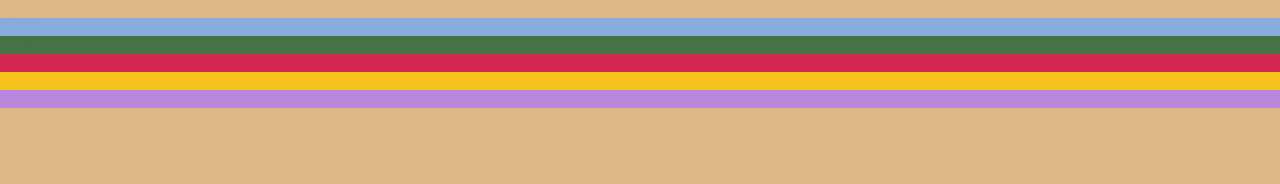
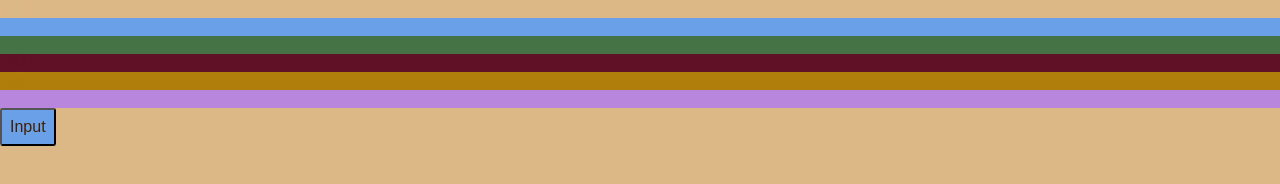
Before and after one commit to jakeedgar/foxingcss, a website: page index.html in a window 1280 px wide. Drawn offline with Linux system fonts and the light colour scheme.

Commit message:
add button test

```diff
--- a/index.html
+++ b/index.html
@@ -8,13 +8,14 @@
   <title>foxing css</title>
 </head>
 <body>
-  <!-- <h1>Hello Worl</h1>
-  <h1><a href="/">Hello Worl</a></h1> -->
+  <!-- <h1>Hello World</h1>
+  <h1><a href="/">Hello World</a></h1> -->
   <div class="main">test</div>
   <div class="primary">test</div>
   <div class="secondary">test</div>
   <div class="error">test</div>
   <div class="info">test</div>
   <div class="party">test</div>
+  <button class="button-primary">Input</button>
 </body>
 </html>
--- a/index.scss
+++ b/index.scss
@@ -5,10 +5,16 @@
 
 //theme colors
 $main: #ddb887;
-$primary: #87acdd;
+$text: #402000;
+$text-light: #9A7B4F;
+$text-dark: #2A1506;
+$primary: #69a0e8;
+$primary-light: #6da8f5;
+$primary-dark: #3b5e8b;
 $secondary: #457345;
-$error: #d32752;
-$info: #f6c31c;
+$error: #601125;
+$info: #af7e0b;
+$info-light: #ae9b6e;
 $party: #b887dd;
 
 /* reset styles */
@@ -16,6 +22,8 @@ $party: #b887dd;
   color: inherit;
   margin: 0;
 }
+
+
 
 body {
   background-color: $main;
@@ -42,10 +50,8 @@ img {
 
 h1 {
   color: $primary;
-  background-color: $primary;
   a {
     color: $secondary;
-    background-color: $secondary;
   }
 }
 
@@ -77,3 +83,53 @@ h1 {
   color: $party;
   background-color: $party;
 }
+
+.button-primary {
+  position: relative;
+  background-color: $primary;
+  color: $text;
+  border: 1;
+  font-size: 16px;
+  border-radius: .15rem;
+  padding: .5rem;
+  width: auto;
+  text-align: center;
+  align-items: center;
+  -webkit-transition-duration: 0.4s; // safari
+  transition-duration: 4ms;
+  overflow: hidden;
+  text-decoration: none;
+}
+
+.button-primary:hover {
+  color: $text-light;
+  cursor: pointer;
+  border: 1;
+  background-color: $primary-dark !important;
+  box-shadow: 0 12px 16px 0 rgba(0, 0, 0, 0.24);
+}
+
+.button-primary:active {
+  color: $text-dark;
+  background-color: $primary-light;
+}
+
+.button-primary:after {
+    content: "";
+      background: $primary-light;
+      display: block;
+      position: absolute;
+      padding-top: 300%;
+      padding-left: 300%;
+      margin-left: -20px !important;
+      margin-top: -120%;
+      opacity: 0;
+      transition: all 0.8s
+}
+
+.button-primary:active:after {
+  padding: 0;
+  margin: 0;
+  opacity: 1;
+  transition: 0s
+}
```
Also changed, not shown: css/index.css, 1 other file.
